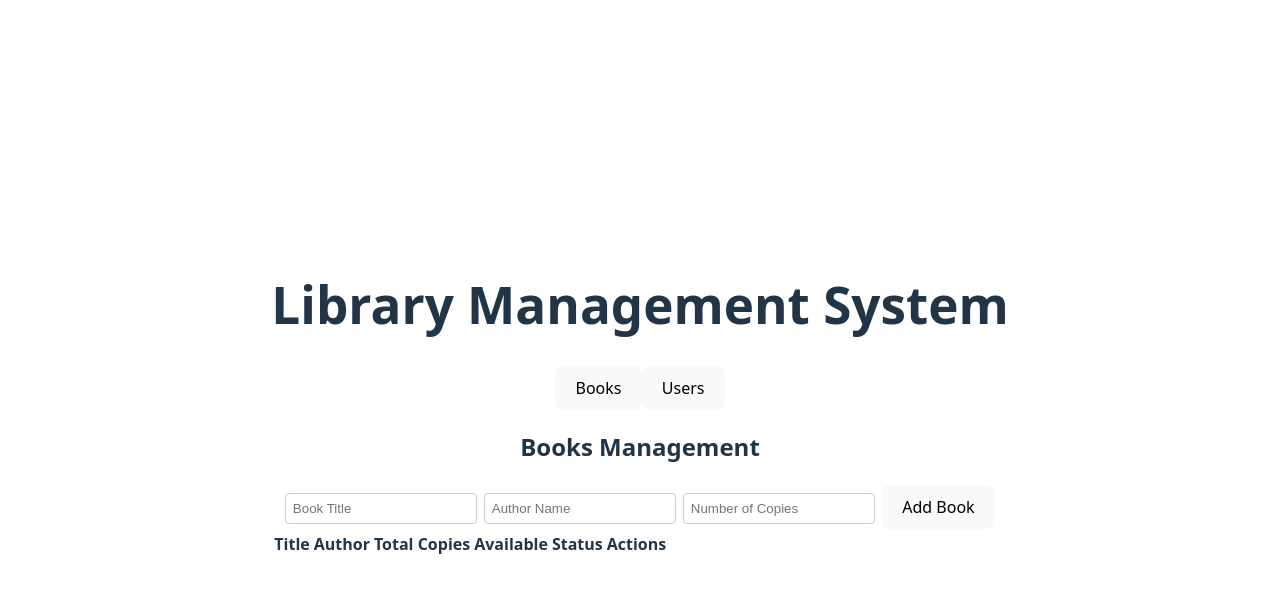
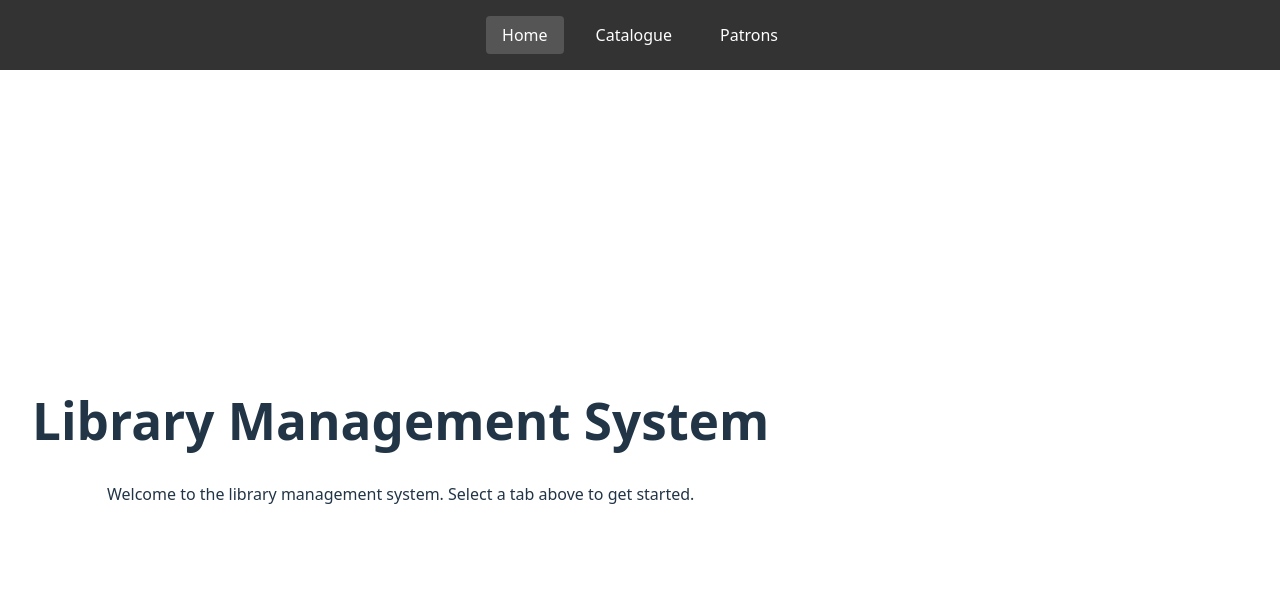
Before and after one commit to yukti07/Library-Management, a React (Vite) app: page / in a window 1280 px wide. Shown: the top 592 px of the page. Built offline with nearby package versions, Linux system fonts and the light colour scheme.

Commit message:
Added home page

```diff
--- a/src/App.css
+++ b/src/App.css
@@ -1,7 +1,7 @@
 #root {
-  max-width: 1280px;
-  margin: 0 auto;
-  padding: 2rem;
+  margin: 0;
+  padding: 0;
+  max-width: 100%;
   text-align: center;
 }
 
@@ -56,3 +56,34 @@ ul {
 li {
   padding: 0.5em 0;
 }
+
+.navigation {
+  position: fixed;
+  top: 0;
+  left: 0;
+  right: 0;
+  background-color: #333;
+  padding: 1rem;
+  display: flex;
+  gap: 1rem;
+  justify-content: center;
+}
+
+.navigation button {
+  background: none;
+  border: none;
+  color: white;
+  padding: 0.5rem 1rem;
+  cursor: pointer;
+  font-size: 1rem;
+}
+
+.navigation button.active {
+  background-color: #555;
+  border-radius: 4px;
+}
+
+.content {
+  margin-top: 5rem;
+  padding: 2rem;
+}
--- a/src/App.tsx
+++ b/src/App.tsx
@@ -2,29 +2,37 @@ import { useState } from 'react'
 import './App.css'
 import BooksManagement from './components/BooksManagement'
 import UsersManagement from './components/UsersManagement'
+import Home from './components/Home'
 
 function App() {
-  const [activeTab, setActiveTab] = useState('books');
+  const [activeTab, setActiveTab] = useState('home');
 
   return (
     <>
-      <h1>Library Management System</h1>
       <div className="navigation">
+        <button
+          className={activeTab === 'home' ? 'active' : ''}
+          onClick={() => setActiveTab('home')}
+        >
+          Home
+        </button>
         <button
           className={activeTab === 'books' ? 'active' : ''}
           onClick={() => setActiveTab('books')}
         >
-          Books
+          Catalogue
         </button>
         <button
           className={activeTab === 'users' ? 'active' : ''}
           onClick={() => setActiveTab('users')}
         >
-          Users
+          Patrons
         </button>
       </div>
       <div className="content">
-        {activeTab === 'books' ? <BooksManagement /> : <UsersManagement />}
+        {activeTab === 'home' && <Home />}
+        {activeTab === 'books' && <BooksManagement />}
+        {activeTab === 'users' && <UsersManagement />}
       </div>
     </>
   )
--- a/src/components/BooksManagement.tsx
+++ b/src/components/BooksManagement.tsx
@@ -42,7 +42,7 @@ export default function BooksManagement() {
 
   return (
     <div>
-      <h2>Books Management</h2>
+      <h2>Catalogue</h2>
       {error && <div style={{ color: 'red', marginBottom: '10px' }}>{error}</div>}
       <div className="input-group">
         <input
--- /dev/null
+++ b/src/components/Home.tsx
@@ -0,0 +1,8 @@
+export default function Home() {
+  return (
+    <div>
+      <h1>Library Management System</h1>
+      <p>Welcome to the library management system. Select a tab above to get started.</p>
+    </div>
+  );
+}
--- a/src/components/UsersManagement.tsx
+++ b/src/components/UsersManagement.tsx
@@ -44,7 +44,7 @@ export default function UsersManagement() {
 
   return (
     <div>
-      <h2>Users Management</h2>
+      <h2>Patrons</h2>
       <div className={styles['input-group']}>
         <div className={styles['input-container']}>
           <input
```
